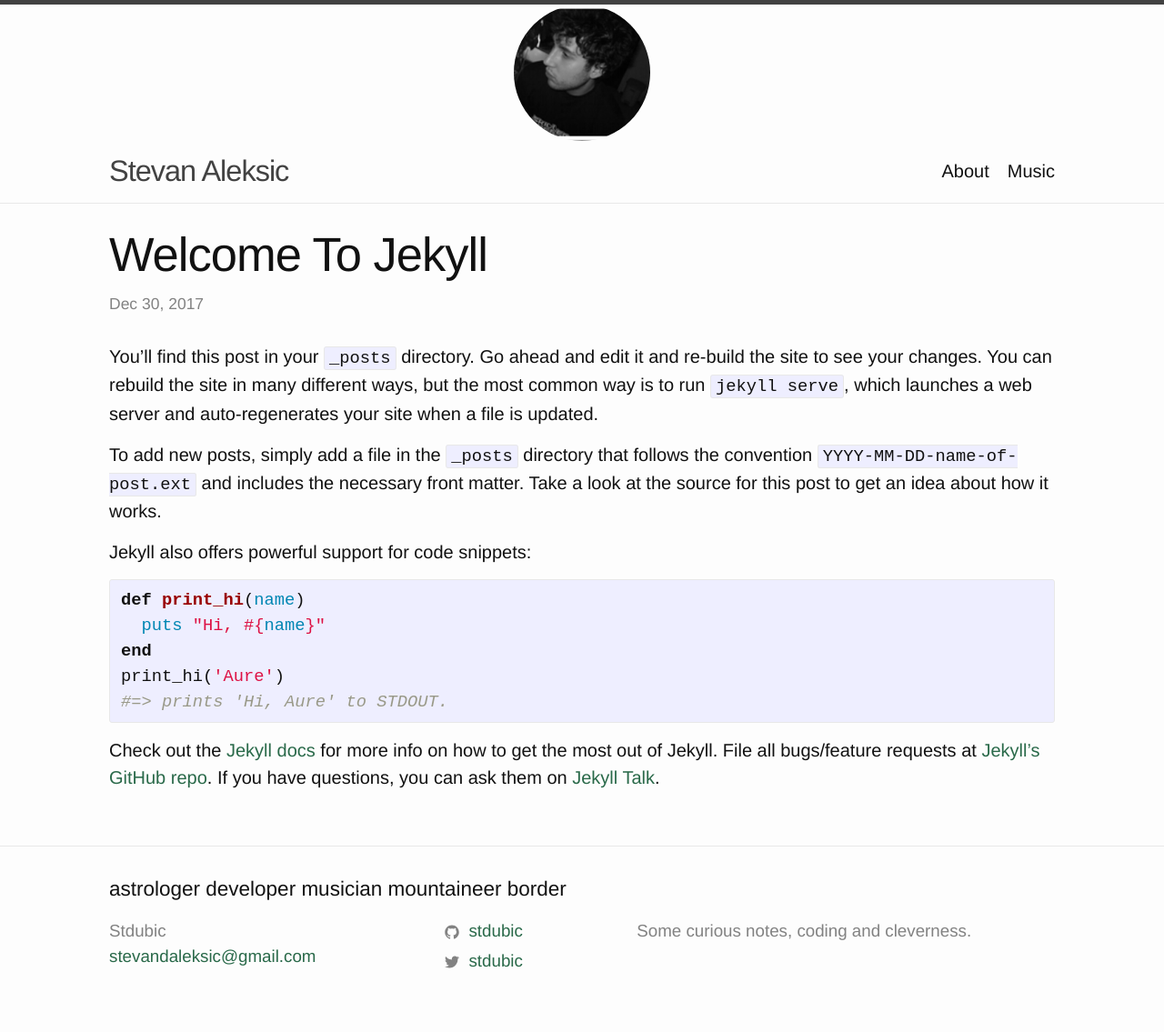
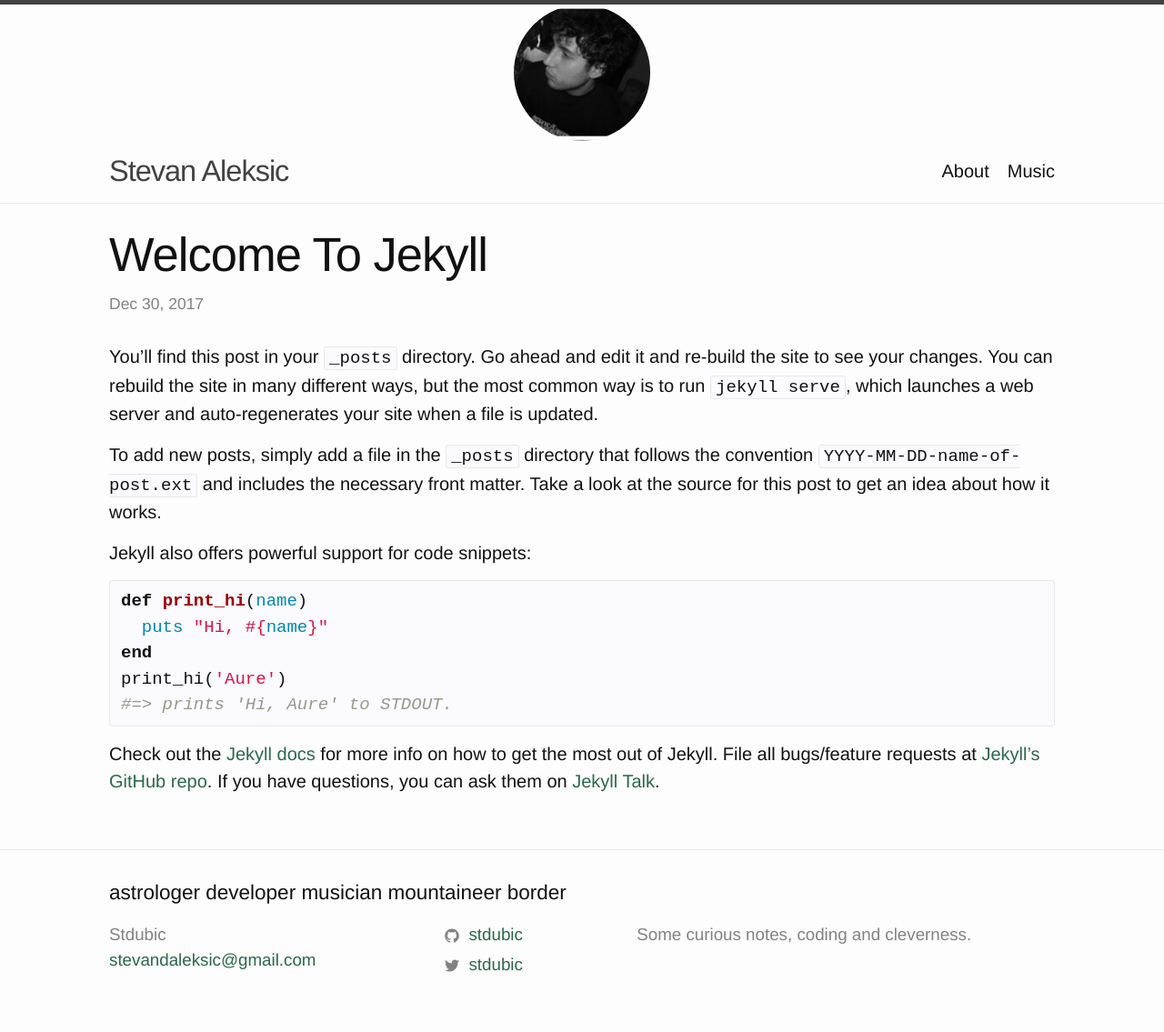
Before and after one commit to Stdubic/Stevan-Aleksic-aka-Stdubic, a Jekyll site: the page built from _posts/2017-12-30-welcome-to-jekyll.md, in a window 1280 px wide. Shown: the whole page at 91% size. Built offline with Jekyll 4.4.1, drawn with Linux system fonts in a browser that asks for light colours.

Commit message:
Update _base.scss

```diff
--- a/_sass/minima/_base.scss
+++ b/_sass/minima/_base.scss
@@ -141,10 +141,10 @@ blockquote {
  */
 pre,
 code {
-  @include relative-font-size(0.9375);
+  @include relative-font-size(0.95);
   border: 1px solid $grey-color-light;
   border-radius: 3px;
-  background-color: #eef;
+  background-color: #fafaff;
 }
 
 code {
```
